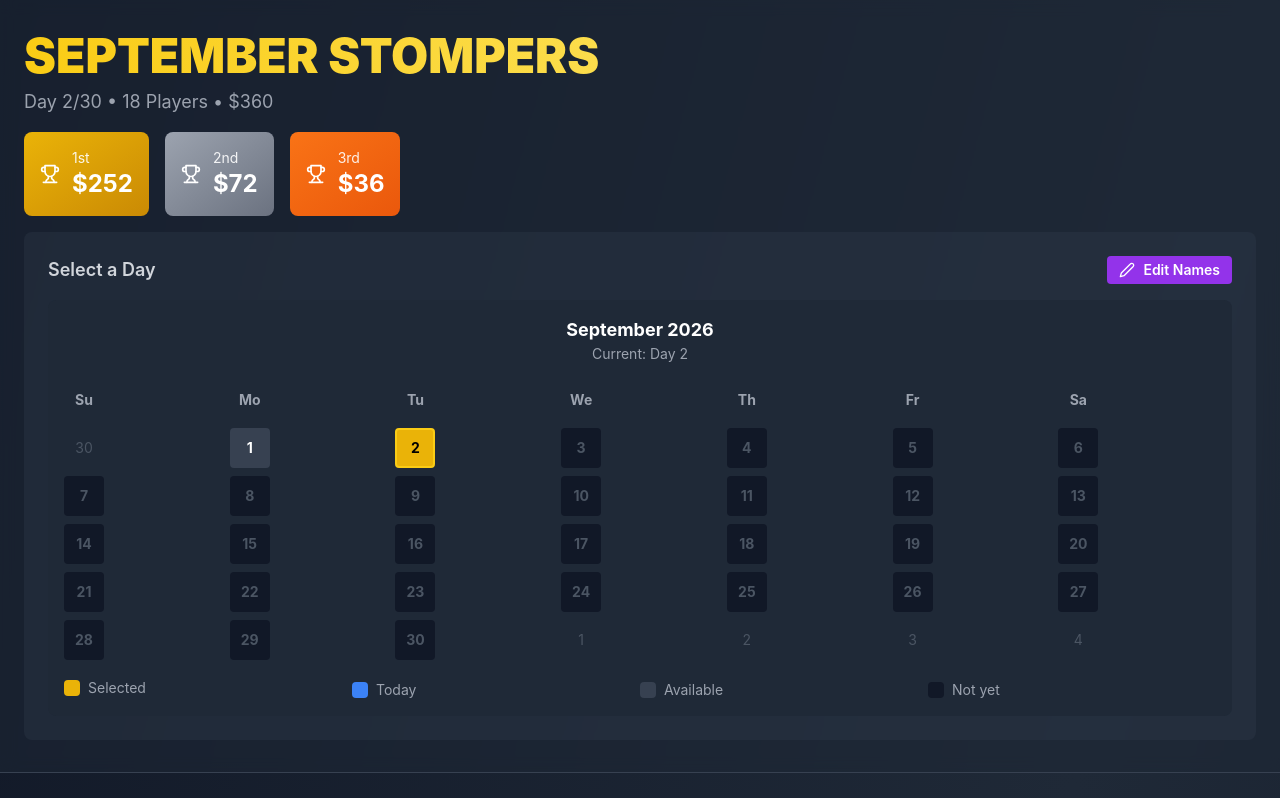
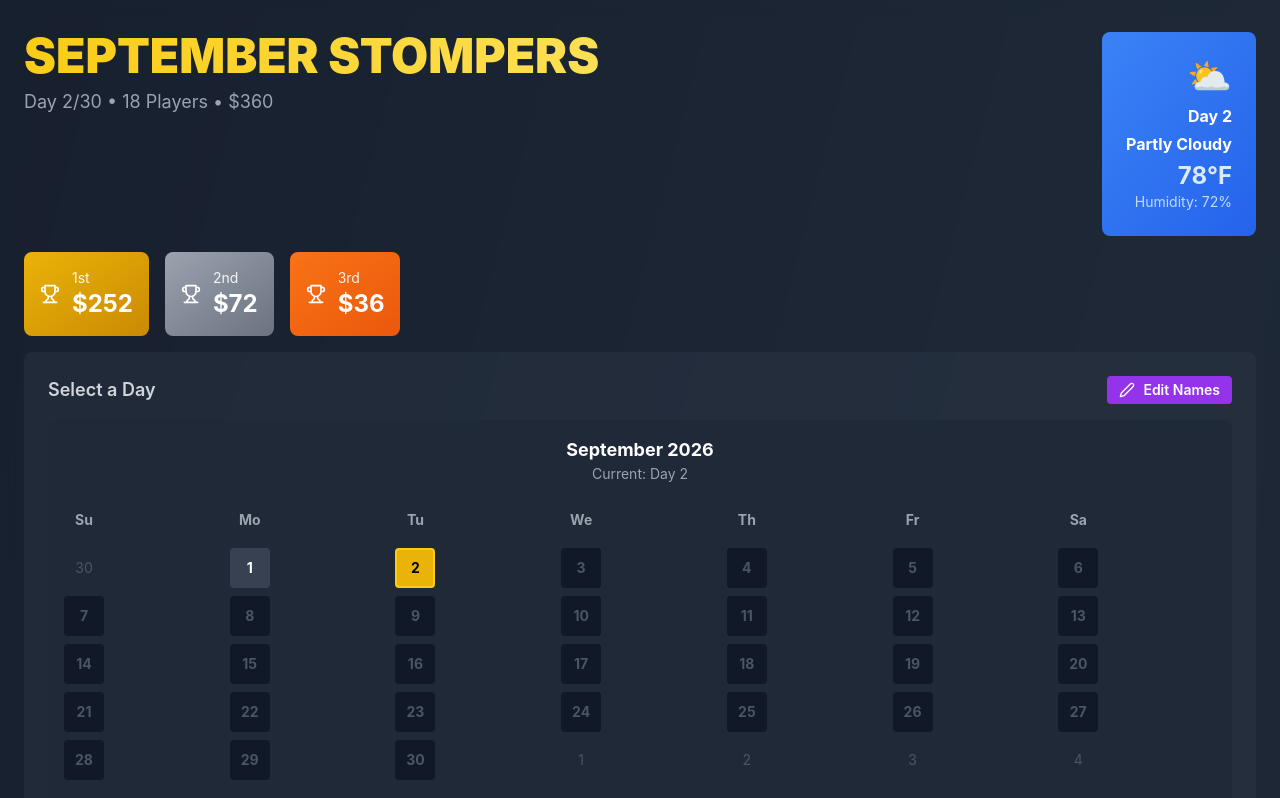
Before and after one commit to randytheshiv/september-stompers, a Next.js app: page / in a window 1280 px wide. Shown: the top 798 px of the page. Built offline with nearby package versions, Linux system fonts and the light colour scheme; no server answers.

Commit message:
Update index.js

```diff
--- a/pages/index.js
+++ b/pages/index.js
@@ -372,22 +372,14 @@ export default function StompersApp() {
                 </p>
               </div>
 
-              {/* Weather Display */}
-              {currentWeather && (
+              {/* Weather Display for Selected Day */}
+              {data.weather && data.weather[selectedDay] && (
                 <div className="bg-gradient-to-br from-blue-500 to-blue-600 rounded-lg p-4 md:p-6 text-center md:text-right relative group w-full md:w-auto">
-                  <div className="text-3xl md:text-4xl mb-2">{currentWeather.emoji}</div>
-                  <div className="text-white font-bold text-sm md:text-base mb-1">{currentWeather.condition}</div>
-                  <div className="text-xl md:text-2xl text-blue-100 font-bold">{currentWeather.temp}°F</div>
-                  <div className="text-xs md:text-sm text-blue-200">Humidity: {currentWeather.humidity}%</div>
-
-                  <button
-                    onClick={handleRefreshWeather}
-                    disabled={weatherLoading}
-                    className="absolute top-2 right-2 bg-blue-400 hover:bg-blue-300 disabled:bg-blue-500 text-white rounded-full p-1 transition text-xs"
-                    title="Refresh weather"
-                  >
-                    {weatherLoading ? '⟳' : '↻'}
-                  </button>
+                  <div className="text-3xl md:text-4xl mb-2">{data.weather[selectedDay].emoji}</div>
+                  <div className="text-white font-bold text-sm md:text-base mb-1">Day {selectedDay}</div>
+                  <div className="text-white font-bold text-sm md:text-base mb-1">{data.weather[selectedDay].condition}</div>
+                  <div className="text-xl md:text-2xl text-blue-100 font-bold">{data.weather[selectedDay].temp}°F</div>
+                  <div className="text-xs md:text-sm text-blue-200">Humidity: {data.weather[selectedDay].humidity}%</div>
                 </div>
               )}
             </div>
```
